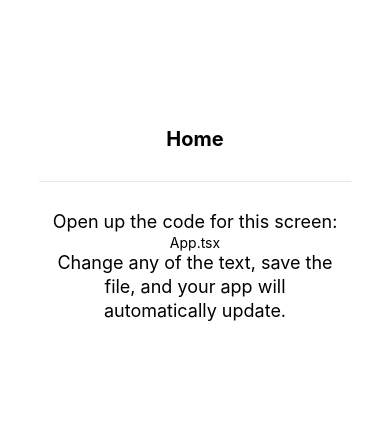
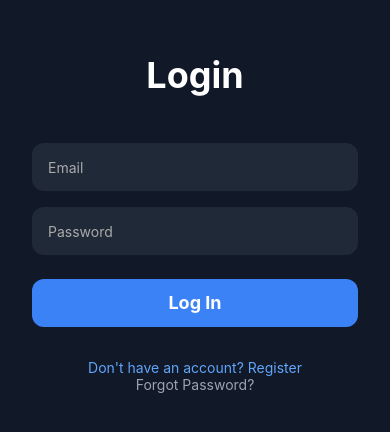
Before and after one commit to tedyAA/react-native-eccomerce, a React Native app: screen /Login in a window 390 px wide. Shown: the part 198-630 px from the top of the page. Built offline with nearby package versions, Linux system fonts and the light colour scheme.

Commit message:
created app

```diff
--- a/App.tsx
+++ b/App.tsx
@@ -1,13 +1,20 @@
-import { ScreenContent } from 'components/ScreenContent';
-import { StatusBar } from 'expo-status-bar';
+import { NavigationContainer } from '@react-navigation/native';
+import { createNativeStackNavigator } from '@react-navigation/native-stack';
+import './global.css';
+import { LoginScreen } from 'screens/LoginScreen';
+import { RegisterScreen } from 'screens/RegisterScreen';
 
-import './global.css';
+const Stack = createNativeStackNavigator();
 
 export default function App() {
   return (
     <>
-      <ScreenContent title="Home" path="App.tsx"></ScreenContent>
-      <StatusBar style="auto" />
+      <NavigationContainer>
+        <Stack.Navigator initialRouteName="Login" screenOptions={{ headerShown: false }}>
+          <Stack.Screen name="Login" component={LoginScreen} />
+          <Stack.Screen name="Register" component={RegisterScreen} />
+        </Stack.Navigator>
+      </NavigationContainer>
     </>
   );
 }
--- /dev/null
+++ b/screens/LoginScreen.tsx
@@ -0,0 +1,56 @@
+import React, { useState } from 'react';
+import { View, TextInput, Text, TouchableOpacity, Alert } from 'react-native';
+import { useNavigation } from '@react-navigation/native';
+
+export const LoginScreen = () => {
+  const [email, setEmail] = useState('');
+  const [password, setPassword] = useState('');
+
+  const navigation = useNavigation();
+
+  const handleLogin = () => {
+    if (!email || !password) {
+      Alert.alert('Error', 'Please enter both email and password');
+      return;
+    }
+    Alert.alert('Success', `Logged in with: ${email}`);
+  };
+
+  return (
+    <View className="flex-1 justify-center bg-gray-900 px-8">
+      <Text className="mb-12 text-center text-4xl font-bold text-white">Login</Text>
+
+      <TextInput
+        className="mb-4 h-12 rounded-xl bg-gray-800 px-4 text-white"
+        placeholder="Email"
+        placeholderTextColor="#aaa"
+        value={email}
+        onChangeText={setEmail}
+        keyboardType="email-address"
+        autoCapitalize="none"
+      />
+
+      <TextInput
+        className="mb-6 h-12 rounded-xl bg-gray-800 px-4 text-white"
+        placeholder="Password"
+        placeholderTextColor="#aaa"
+        value={password}
+        onChangeText={setPassword}
+        secureTextEntry
+      />
+
+      <TouchableOpacity
+        className="mb-4 h-12 items-center justify-center rounded-xl bg-blue-500"
+        onPress={handleLogin}>
+        <Text className="text-lg font-bold text-white">Log In</Text>
+      </TouchableOpacity>
+
+      <TouchableOpacity onPress={() => navigation.navigate('Register')}>
+        <Text className="mt-4 text-center text-blue-400">Don't have an account? Register</Text>
+      </TouchableOpacity>
+      <TouchableOpacity>
+        <Text className="text-center text-gray-400">Forgot Password?</Text>
+      </TouchableOpacity>
+    </View>
+  );
+};
--- /dev/null
+++ b/screens/RegisterScreen.tsx
@@ -0,0 +1,53 @@
+import React, { useState } from 'react';
+import { View, TextInput, Text, TouchableOpacity, Alert } from 'react-native';
+import { useNavigation } from '@react-navigation/native';
+
+export const RegisterScreen = () => {
+  const [email, setEmail] = useState('');
+  const [password, setPassword] = useState('');
+
+  const navigation = useNavigation();
+
+  const handleRegister = () => {
+    if (!email || !password) {
+      Alert.alert('Error', 'Please enter both email and password');
+      return;
+    }
+    Alert.alert('Success', `Logged in with: ${email}`);
+  };
+
+  return (
+    <View className="flex-1 justify-center bg-gray-900 px-8">
+      <Text className="mb-12 text-center text-4xl font-bold text-white">Register</Text>
+
+      <TextInput
+        className="mb-4 h-12 rounded-xl bg-gray-800 px-4 text-white"
+        placeholder="Email"
+        placeholderTextColor="#aaa"
+        value={email}
+        onChangeText={setEmail}
+        keyboardType="email-address"
+        autoCapitalize="none"
+      />
+
+      <TextInput
+        className="mb-6 h-12 rounded-xl bg-gray-800 px-4 text-white"
+        placeholder="Password"
+        placeholderTextColor="#aaa"
+        value={password}
+        onChangeText={setPassword}
+        secureTextEntry
+      />
+
+      <TouchableOpacity
+        className="mb-4 h-12 items-center justify-center rounded-xl bg-blue-500"
+        onPress={handleRegister}>
+        <Text className="text-lg font-bold text-white">Register</Text>
+      </TouchableOpacity>
+
+      <TouchableOpacity onPress={() => navigation.navigate('Login')}>
+        <Text className="mt-4 text-center text-blue-400">Already have an account? Login</Text>
+      </TouchableOpacity>
+    </View>
+  );
+};
--- a/tailwind.config.js
+++ b/tailwind.config.js
@@ -1,6 +1,6 @@
 /** @type {import('tailwindcss').Config} */
 module.exports = {
-  content: ['./App.{js,ts,tsx}', './components/**/*.{js,ts,tsx}'],
+  content: ['./App.{js,ts,tsx}', './components/**/*.{js,ts,tsx}', './screens/**/*.{js,ts,tsx}'],
 
   presets: [require('nativewind/preset')],
   theme: {
```
Also changed, not shown: package.json (+9 -6 lines), 1 other file (tests, documents, lock files or other folders).
